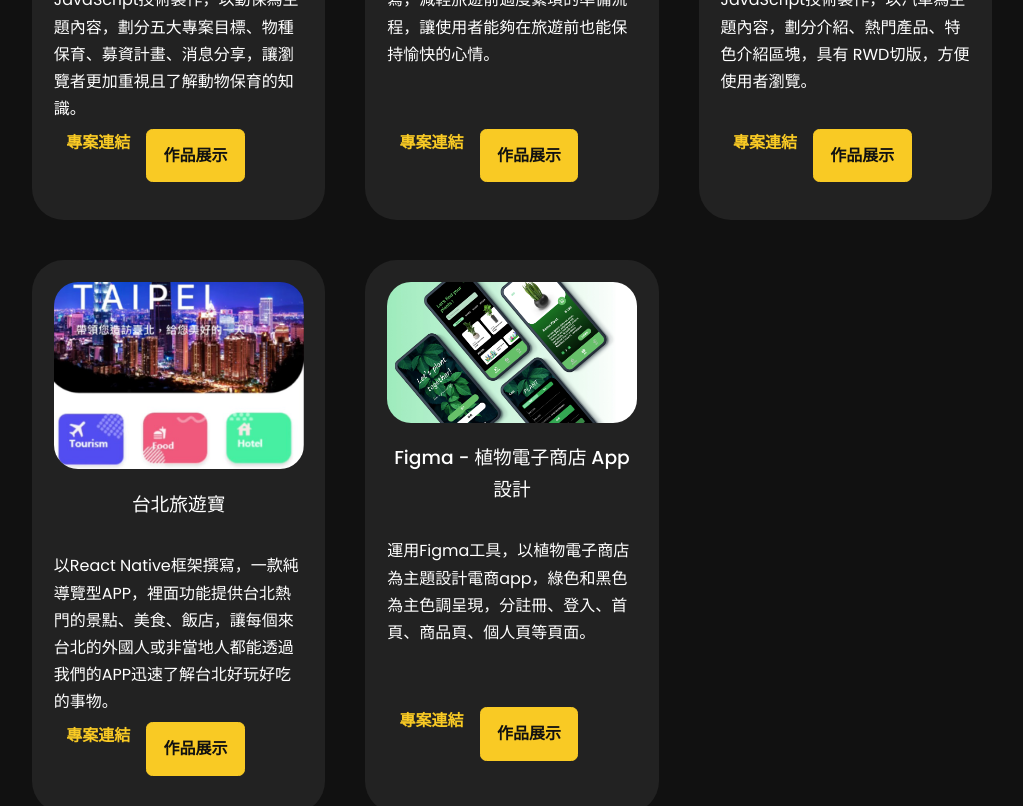
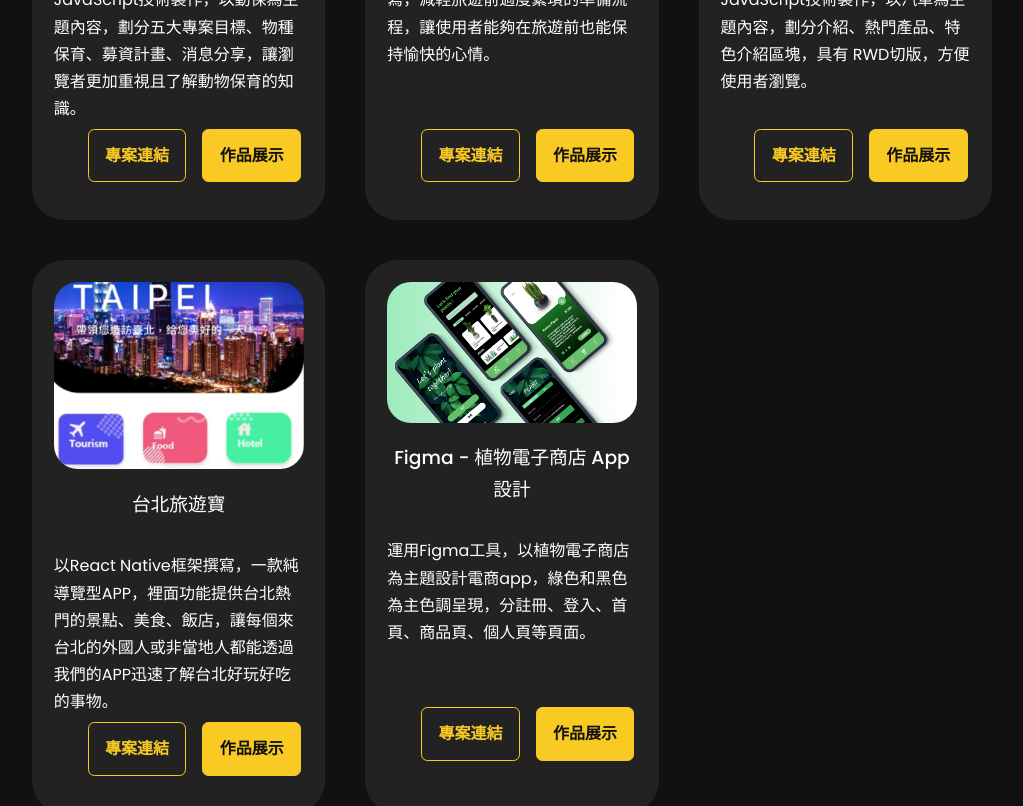
Before and after one commit to 02071819/tsengkuolun-portfolio, a React (Create React App) app: page / in a window 1280 px wide. Shown: the part 2940-3746 px from the top of the page, without its empty margins (128-1151 px from the left). Built offline with nearby package versions, Linux system fonts and the light colour scheme.

Commit message:
Update experience.css

```diff
--- a/src/components/experience/experience.css
+++ b/src/components/experience/experience.css
@@ -58,11 +58,29 @@
 
 .portfolio__item-cta {
     display: flex;
-    gap: 1rem;
     margin-bottom: 1rem;
     font-weight: 600;
     position: relative;
-    left: 5%;
+    left: 20%;
+}
+
+.portfolio__item-cta .link_btn{
+    width: max-content;
+    display: inline-block;
+    color: var(--color-primary);
+    padding: 0.75rem 1.02rem;
+    border-radius: 0.4rem;
+    cursor: pointer;
+    border: 1px solid var(--color-primary);
+    transition: var(--transition);
+    position: relative;
+    right: 1rem;
+}
+
+.link_btn:hover {
+    background: var(--color-white);
+    color: var(--color-bg);
+    border-color: transparent;
 }
 
 .project-info{
```
